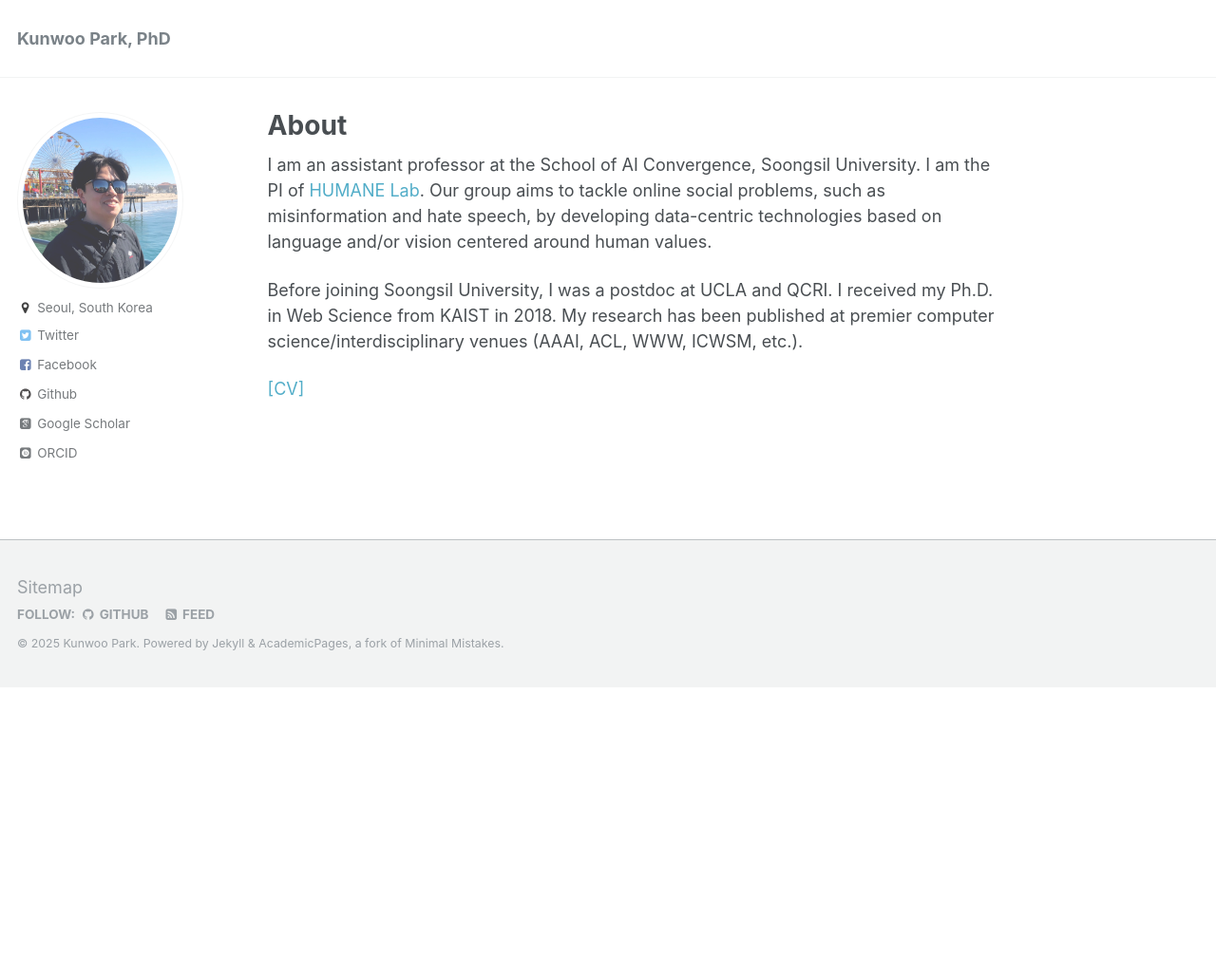
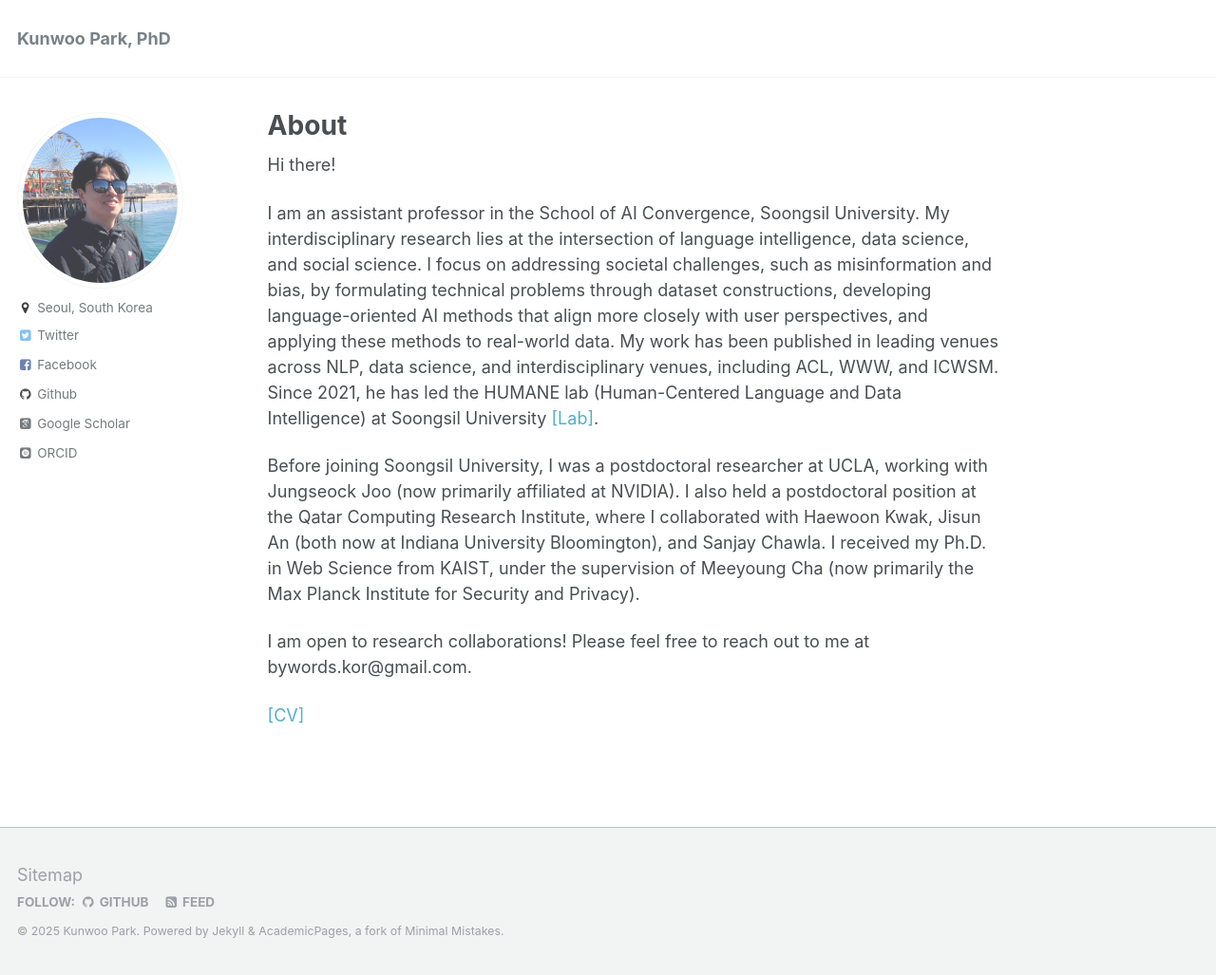
Before and after one commit to bywords/bywords.github.io, a Jekyll site: the page built from _pages/about.md, in a window 1280 px wide and 1027 px high. Shown: the whole window at 95% size. Built offline with Jekyll 4.4.1, drawn with Linux system fonts in a browser that asks for light colours; some web fonts are replaced.

Commit message:
Update about.md

```diff
--- a/_pages/about.md
+++ b/_pages/about.md
@@ -8,11 +8,13 @@ redirect_from:
   - /about.html
 ---
 
-I am an assistant professor at the School of AI Convergence, Soongsil University. I am the PI of [HUMANE Lab](https://ssu-humane.github.io).
-Our group aims to tackle online social problems, such as misinformation and hate speech, by developing data-centric technologies based on language and/or vision centered around human values.
+Hi there!
 
-Before joining Soongsil University, I was a postdoc at UCLA and QCRI. I received my Ph.D. in Web Science from KAIST in 2018.
-My research has been published at premier computer science/interdisciplinary venues (AAAI, ACL, WWW, ICWSM, etc.).
+I am an assistant professor in the School of AI Convergence, Soongsil University. My interdisciplinary research lies at the intersection of language intelligence, data science, and social science. I focus on addressing societal challenges, such as misinformation and bias, by formulating technical problems through dataset constructions, developing language-oriented AI methods that align more closely with user perspectives, and applying these methods to real-world data. My work has been published in leading venues across NLP, data science, and interdisciplinary venues, including ACL, WWW, and ICWSM. Since 2021, he has led the HUMANE lab (Human-Centered Language and Data Intelligence) at Soongsil University [[Lab]](https://ssu-humane.github.io).
+
+Before joining Soongsil University, I was a postdoctoral researcher at UCLA, working with Jungseock Joo (now primarily affiliated at NVIDIA). I also held a postdoctoral position at the Qatar Computing Research Institute, where I collaborated with Haewoon Kwak, Jisun An (both now at Indiana University Bloomington), and Sanjay Chawla. I received my Ph.D. in Web Science from KAIST, under the supervision of Meeyoung Cha (now primarily the Max Planck Institute for Security and Privacy).
+
+I am open to research collaborations! Please feel free to reach out to me at bywords.kor@gmail.com.
 
 [\[CV\]](/files/Kunwoo_CV.pdf)
 
```
